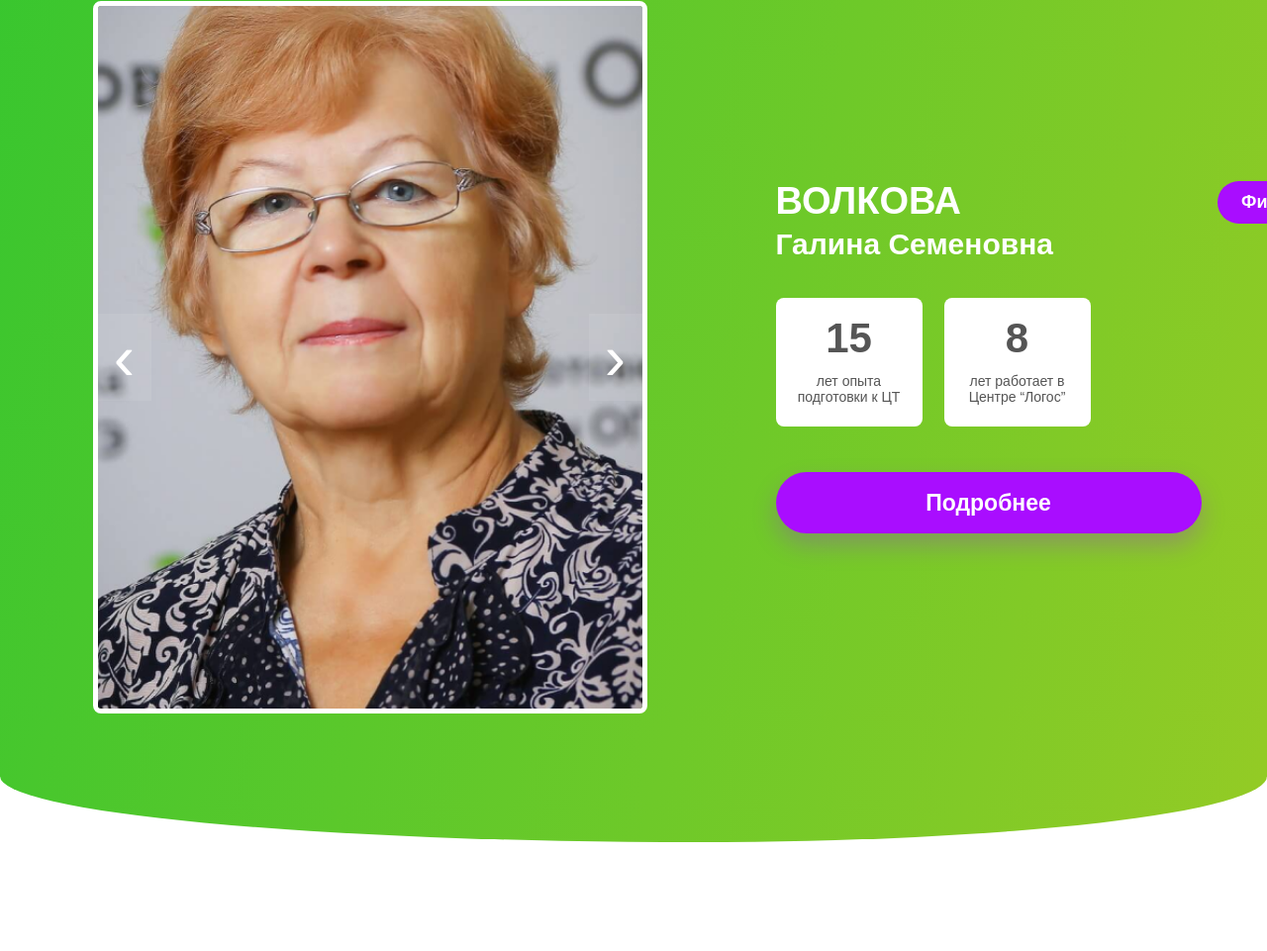
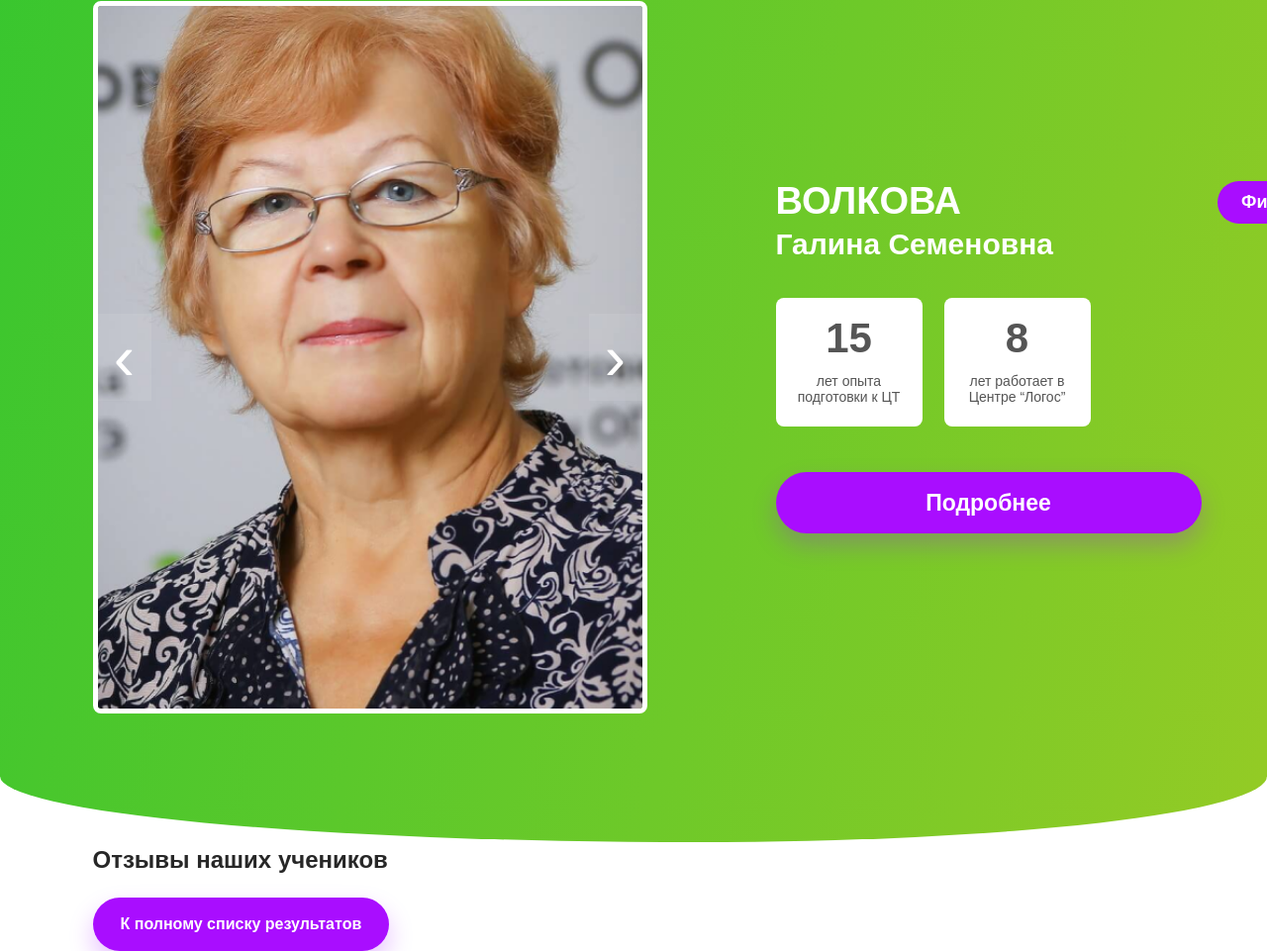
Before and after one commit to darina0000/course-web, a plain HTML site: page index.html in a window 1280 px wide. Shown: the part 4792-5753 px from the top of the page at 99% size. Before the commit the page ends 5643 px from the top, so only its background shows below. Drawn offline with Linux system fonts and the light colour scheme.

Commit message:
feat: add reviews section

```diff
--- a/index.html
+++ b/index.html
@@ -221,6 +221,19 @@
     </div>
   </div>
 </section>
+
+<!-- Отзывы подставляются из js/app.js и открываются в отдельном модальном окне. -->
+<section class="ref-reviews" id="reviews" data-review-carousel>
+  <span class="ref-ring ref-ring--yellow ref-ring--reviews-left"></span><span class="ref-ring ref-ring--purple ref-ring--reviews-right"></span>
+  <div class="ref-container">
+    <div class="ref-reviews__head">
+      <h2>Отзывы наших учеников</h2>
+    </div>
+    <div class="ref-review-list" data-review-list></div>
+    <div class="ref-review-dots" data-review-dots role="group" aria-label="Переключатель отзывов"></div>
+    <a class="ref-button ref-reviews__results-link" href="results.html">К полному списку результатов</a>
+  </div>
+</section>
     </main>
 
 
```
